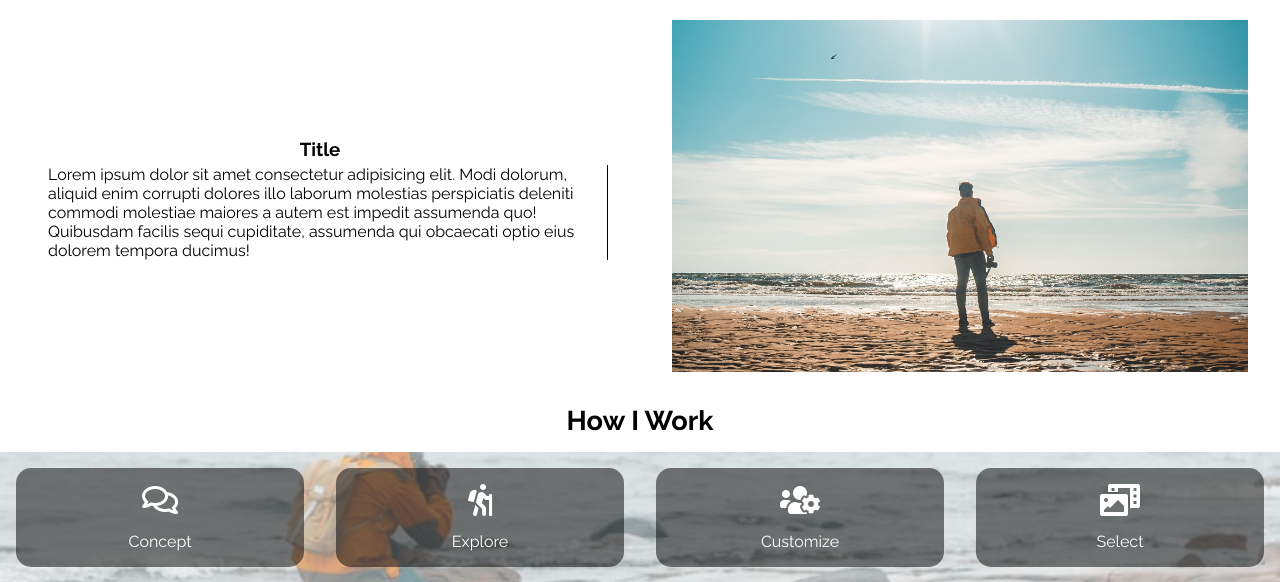
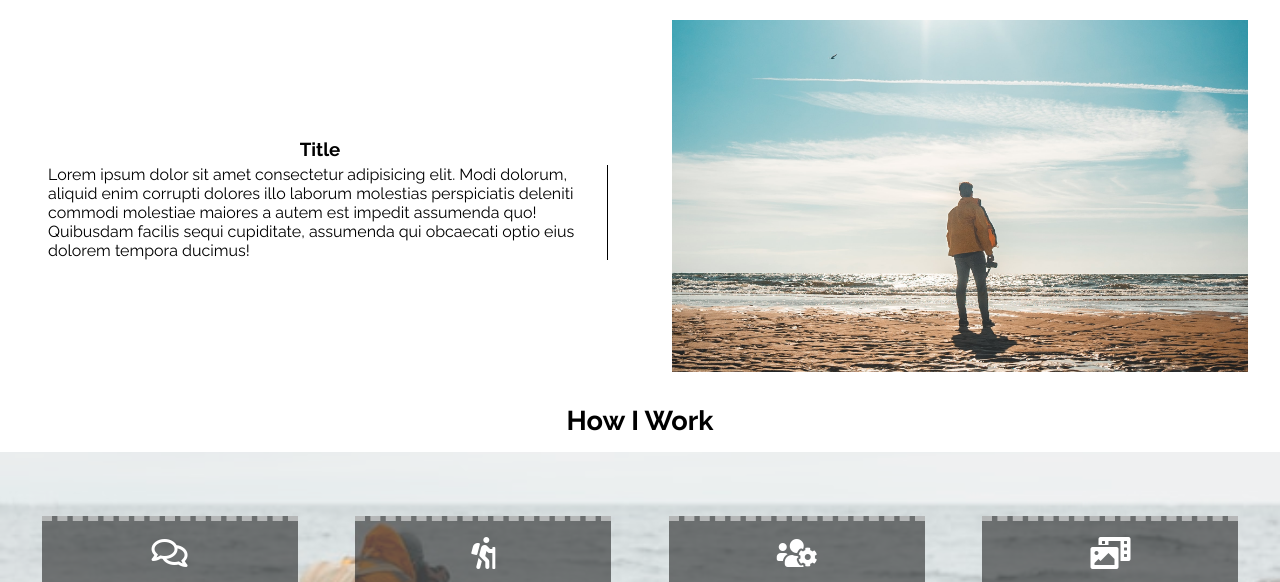
Before and after one commit to GuidoDeW/gabriel_herrero, a plain HTML site: page about.html in a window 1280 px wide. Shown: the part 844-1426 px from the top of the page. Drawn offline with Linux system fonts and the light colour scheme.

Commit message:
improve workflow bg for large screens - use filmroll design for items

```diff
--- a/about.html
+++ b/about.html
@@ -111,7 +111,7 @@
     <h2 class="text-ac my-1">How I Work</h2>
     <section
       id="work-method"
-      class="display-flex flex-turner-s-col flex-ac flex-jc-se"
+      class="display-flex flex-turner-s-col flex-ac flex-jc-se py-1"
     >
       <div class="py-1 px-1 my-1 mx-1 flex-equal-flex text-ac work-method-item">
         <i class="far fa-comments fs-rem-2 pb-1"></i>
--- a/style.css
+++ b/style.css
@@ -619,7 +619,9 @@ h2 {
   min-width: 50vw;
   max-width: 90vw;
   background-color: var(--dark-shade);
-  border-radius: 15px;
+  /* border-radius: 15px; */
+  border: 5px dashed var(--light-shade);
+  border-style: dashed none;
   color: var(--light-text);
   transition: all var(--swift-color-change);
 }
@@ -627,11 +629,9 @@ h2 {
 .work-method-item:hover {
   background-color: var(--select-text-shade);
   color: var(--dark-text);
+  border-color: var(--dark-shade);
   /* font-weight: bold; */
-  transform: scale(1.1);
-}
-
-.work-method-item:hover i {
+  /* transform: scale(1.1); */
 }
 
 /* Animations */
@@ -700,6 +700,7 @@ the dropped-down menu not fitting within 50vh) */
 
   .work-method-item {
     min-width: 20vw;
+    max-width: 20vw;
     /* border-radius: 0; */
   }
 }
@@ -764,6 +765,13 @@ the dropped-down menu not fitting within 50vh) */
     max-height: 20vw;
     max-width: 30vw;
   }
+
+  #work-method {
+    margin-top: 1rem;
+    padding-top: 3rem;
+    padding-bottom: 3rem;
+    background-position: 0 68%;
+  }
 }
 
 @media screen and (orientation: landscape) and (max-width: 992px) {
```
